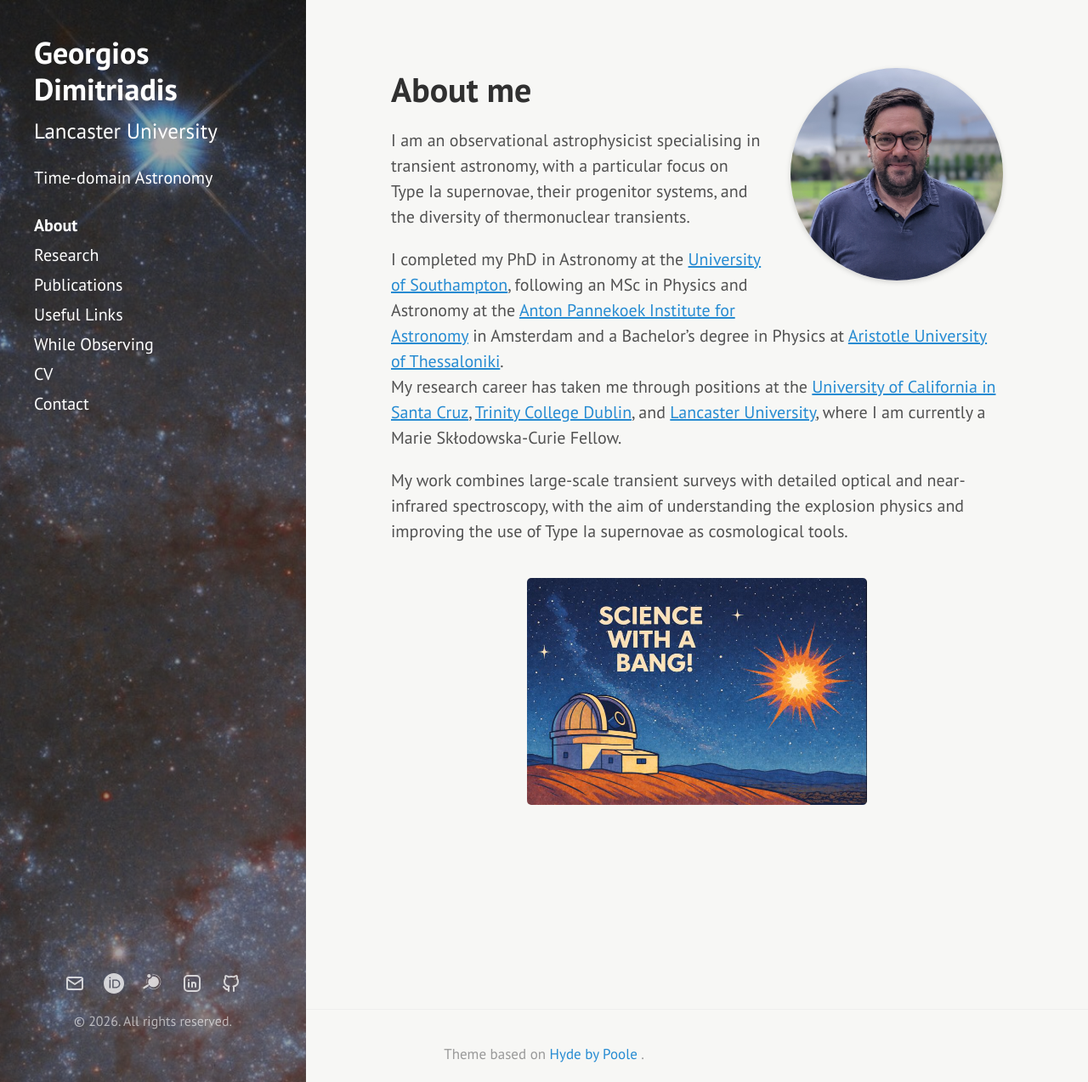
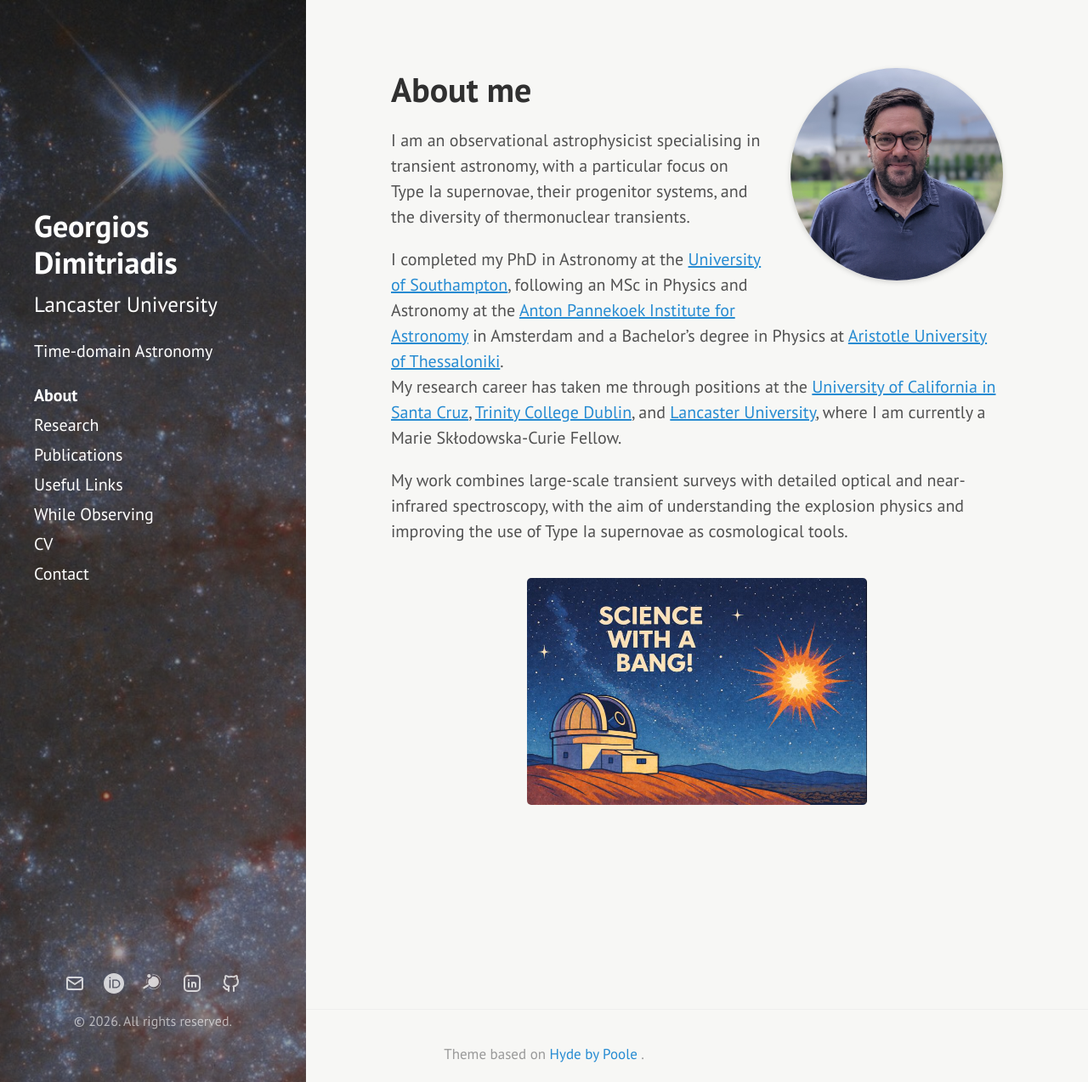
Before and after one commit to geodimitriadis/geodimitriadis.github.io, a Jekyll site: the page built from index.md, in a window 1280 px wide and 1273 px high. Shown: the whole window at 85% size. Built offline with Jekyll 4.4.1, drawn with Linux system fonts in a browser that asks for light colours.

Commit message:
Update hyde.css

```diff
--- a/public/css/hyde.css
+++ b/public/css/hyde.css
@@ -152,19 +152,17 @@ a.sidebar-nav-item:focus {
     flex-direction: column;
   }
 
-  .sidebar-about {
-    margin-bottom: 1.2rem;
+  /* Center the ABOUT + NAV group together */
+  .sidebar-main {
+    margin-top: auto;
+    margin-bottom: auto;
   }
 
-  .sidebar-nav {
-    margin-top: auto;
-  }
-
+  /* Pin icons/copyright to the bottom */
   .sidebar-bottom {
     margin-top: auto;
   }
 }
-
 
 /* Container
  *
```
